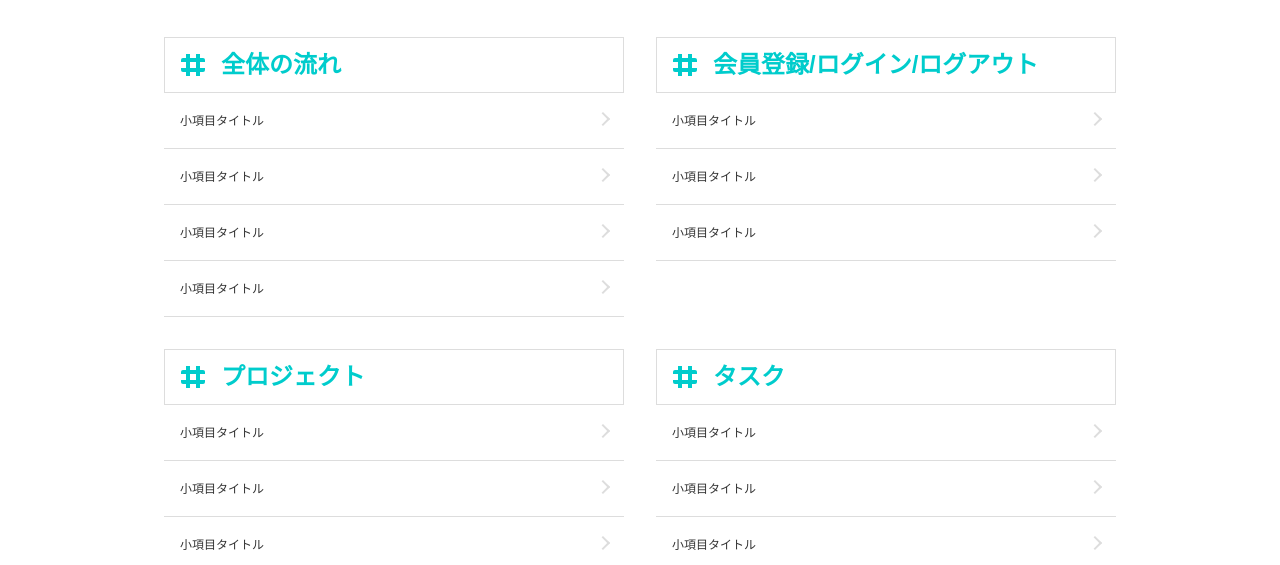
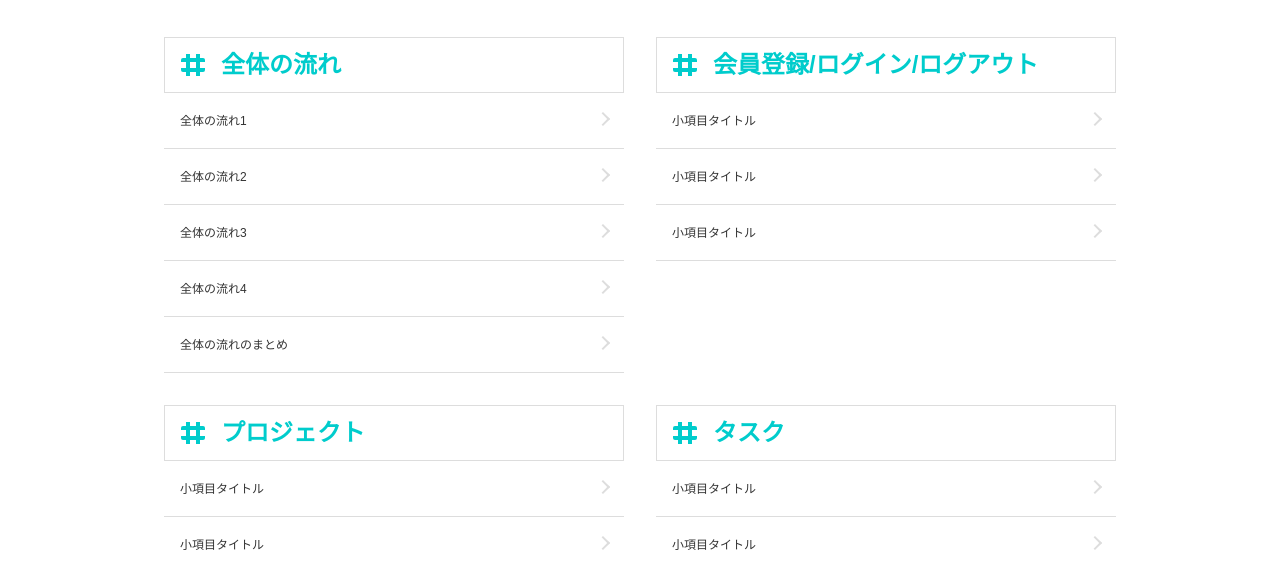
Before and after one commit to kanetetsu0304/practice2, a plain HTML site: page guide/guide.html in a window 1280 px wide. Shown: the part 235-800 px from the top of the page. Drawn offline with Linux system fonts and the light colour scheme.

Commit message:
add information

```diff
--- a/guide/guide.html
+++ b/guide/guide.html
@@ -30,17 +30,20 @@
          <h2>全体の流れ</h2>
        </div>
        <div class="guide_text_box">
-         <a href="../guide_detail/guide_detail.html"><p class="guide_text">小項目タイトル</p></a>
+         <a href="../guide_detail/guide_detail.html"><p class="guide_text">全体の流れ1</p></a>
        </div>
        <div class="guide_text_box">
-         <a href="../guide_detail/guide_detail.html"><p class="guide_text">小項目タイトル</p></a>
+         <a href="../guide_detail/guide_detail.html"><p class="guide_text">全体の流れ2</p></a>
        </div>
        <div class="guide_text_box">
-         <a href="../guide_detail/guide_detail.html"><p class="guide_text">小項目タイトル</p></a>
+         <a href="../guide_detail/guide_detail.html"><p class="guide_text">全体の流れ3</p></a>
        </div>
        <div class="guide_text_box">
-         <a href="../guide_detail/guide_detail.html"><p class="guide_text">小項目タイトル</p></a>
+         <a href="../guide_detail/guide_detail.html"><p class="guide_text">全体の流れ4</p></a>
        </div>
+       <div class="guide_text_box">
+        <a href="../guide_detail/guide_detail.html"><p class="guide_text">全体の流れのまとめ</p></a>
+      </div>
      </div>
      <div class="guide_container">
       <div class="h2_container h2_container_green">
```
